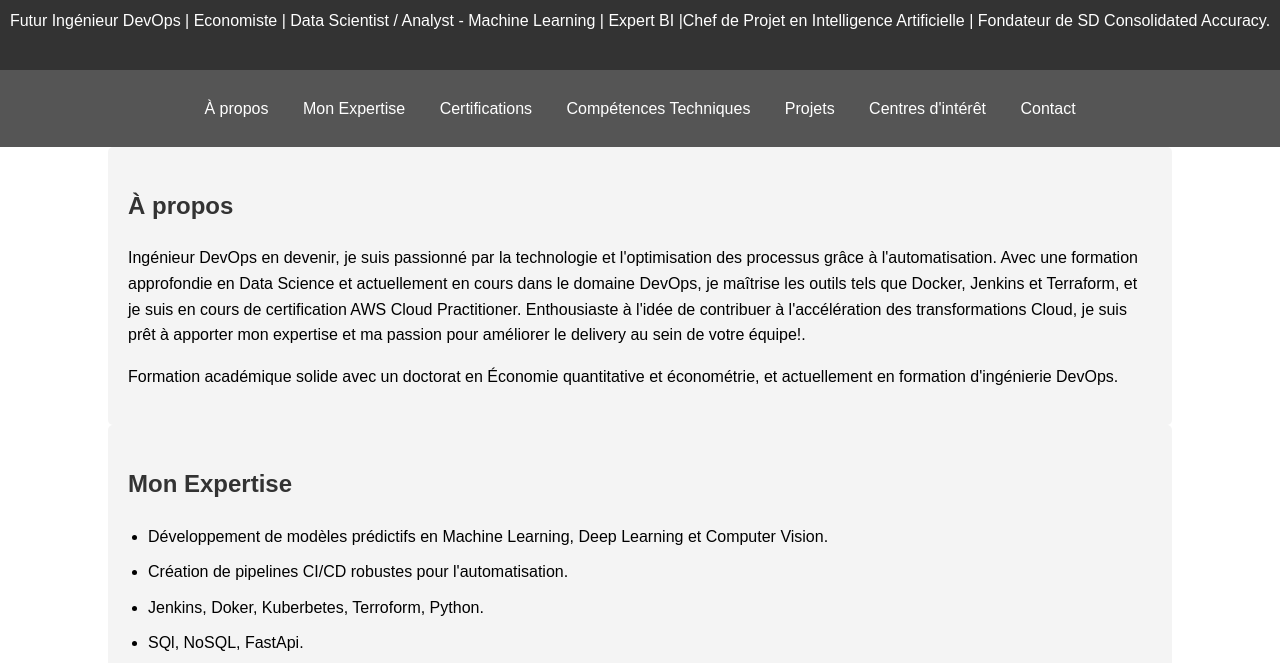
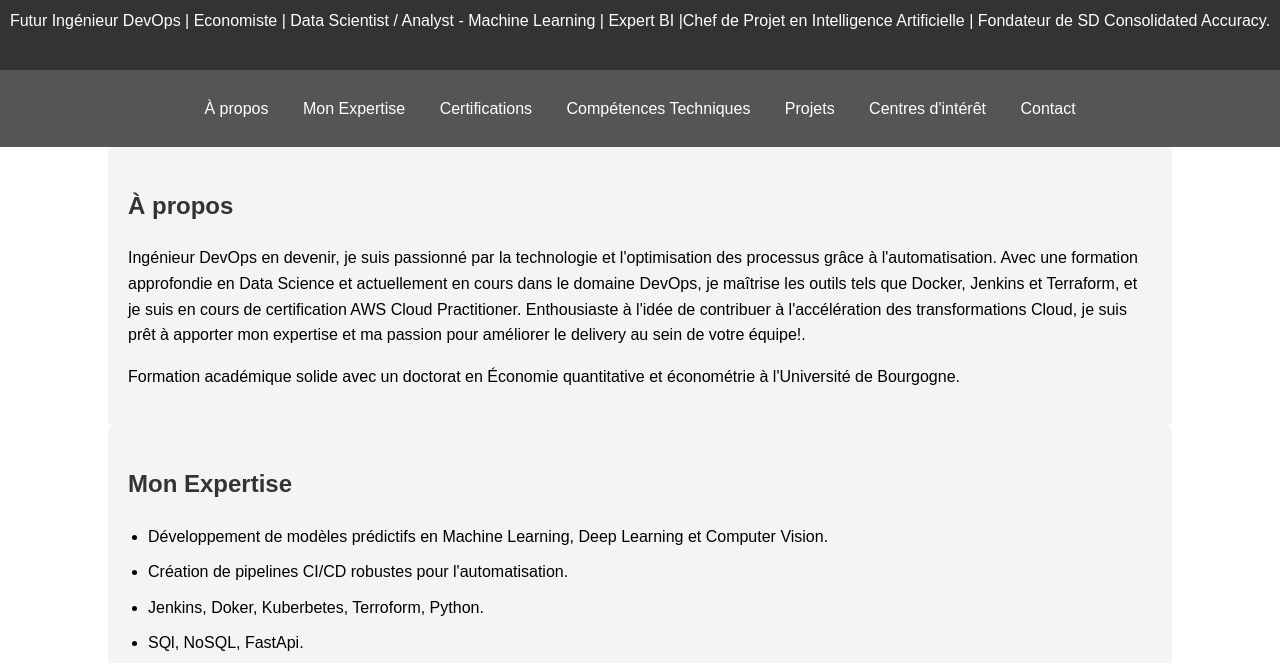
Before and after one commit to SDKisito/saliou-diedhiou.github.io, a plain HTML site: page index.html in a window 1280 px wide. Shown: the part 106-769 px from the top of the page. Drawn offline with Linux system fonts and the light colour scheme.

Commit message:
index.html

```diff
--- a/index.html
+++ b/index.html
@@ -84,7 +84,7 @@
         <section id="about" class="container">
             <h2>À propos</h2>
             <p>Ingénieur DevOps en devenir, je suis passionné par la technologie et l'optimisation des processus grâce à l'automatisation. Avec une formation approfondie en Data Science et actuellement en cours dans le domaine DevOps, je maîtrise les outils tels que Docker, Jenkins et Terraform, et je suis en cours de certification AWS Cloud Practitioner. Enthousiaste à l'idée de contribuer à l'accélération des transformations Cloud, je suis prêt à apporter mon expertise et ma passion pour améliorer le delivery au sein de votre équipe!.</p>
-            <p>Formation académique solide avec un doctorat en Économie quantitative et économétrie, et actuellement en formation d'ingénierie DevOps.</p>
+            <p>Formation académique solide avec un doctorat en Économie quantitative et économétrie à l'Université de Bourgogne.</p>
         </section>
 
         <section id="expertise" class="container">
```
